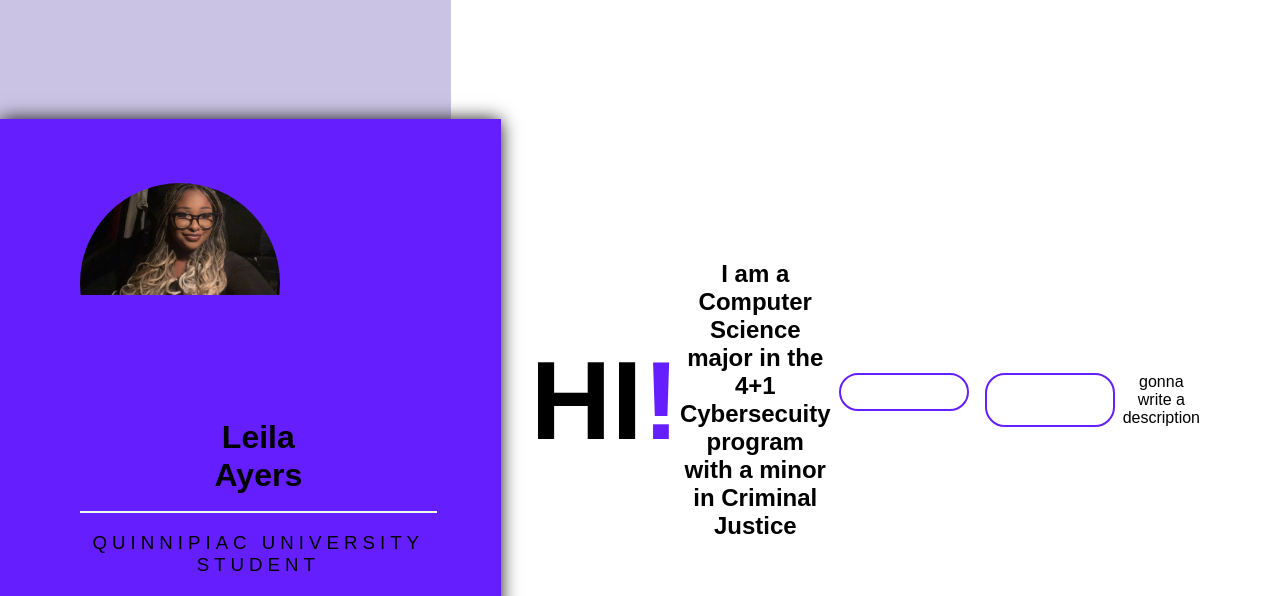
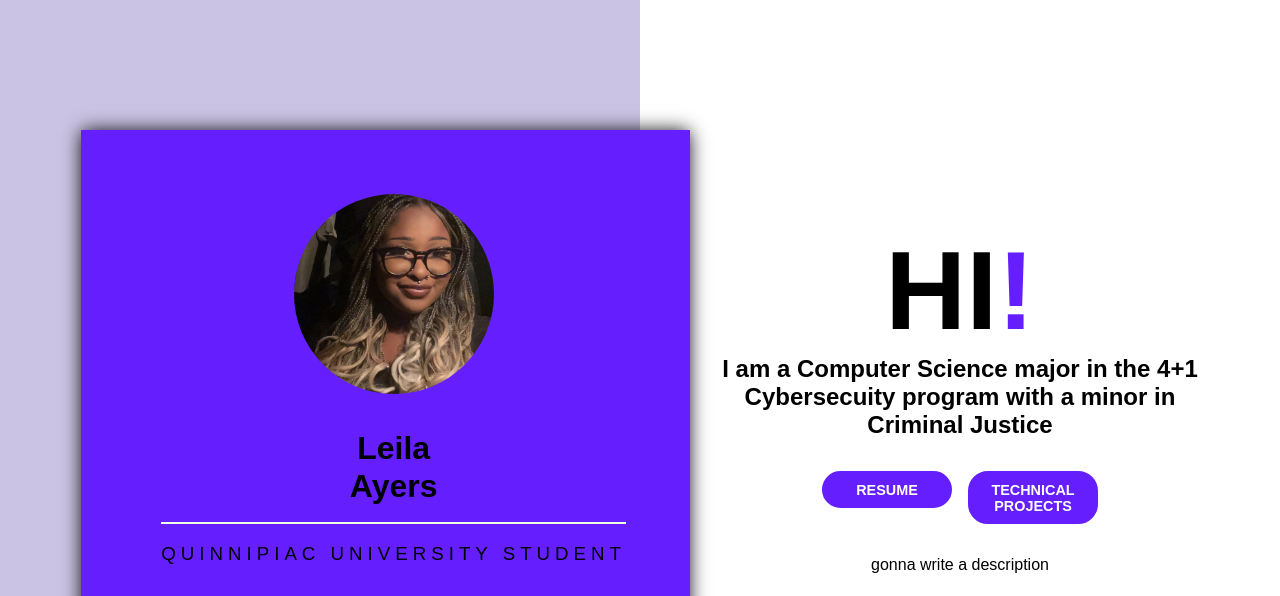
Before and after one commit to isabeleila/isabeleila.github.io, a plain HTML site: page index.html in a window 1280 px wide. Shown: the top 596 px of the page. Drawn offline with Linux system fonts and the light colour scheme.

Commit message:
Reformating the homepage

```diff
--- a/style.css
+++ b/style.css
@@ -32,13 +32,16 @@ body{
 }
 .about-img img{
     display: block;
-    width:200px;
+    width: 200px;
+    height: 200px;
+    object-fit: cover;
+    border-radius: 50%;
+
 }
 .about-img{
     width:200px;
     height:200px;
-    overflow:hidden;
-    border-radius:50%;
+    border-radius: 50%;
     transition:all 0.5s ease-in-out
 }
 .show{
@@ -50,11 +53,17 @@ body{
     position:relative;
     cursor:crosshair;
 }
+
+.shadow {
+    display: flex;
+    justify-content: center;
+    align-items: center;
+}
 .shadow::after{
     content:"";
     position:absolute;
     background: rgba(163, 53, 226, 0.4);
-    left:50%
+    left:50%;
     transform: translateX(-50%);
     bottom: -20px;
     height:7px;
@@ -115,6 +124,7 @@ body{
     justify-content: center;
     padding: 0 5rem;
     text-align: center;
+    flex-direction: column;
 }
 .about-right h1{
     font-size: 7rem;
@@ -144,13 +154,13 @@ body{
     cursor: crosshair;
 }
 .btn.btn-purple{
-    bacgorund: #651fff;
+    background: #651fff;
     color: #fff;
     border-color: #651fff;
     transition: all 0.5s ease-in-out;
 }
 .btn.btn.btn-purple:hover{
-    backgorund: transparent;
+    background: transparent;
     border-color: #651fff;
     color:#000;
 }
```
Also changed, not shown: tprojects.html (+3 -0 lines), 1 other file.
